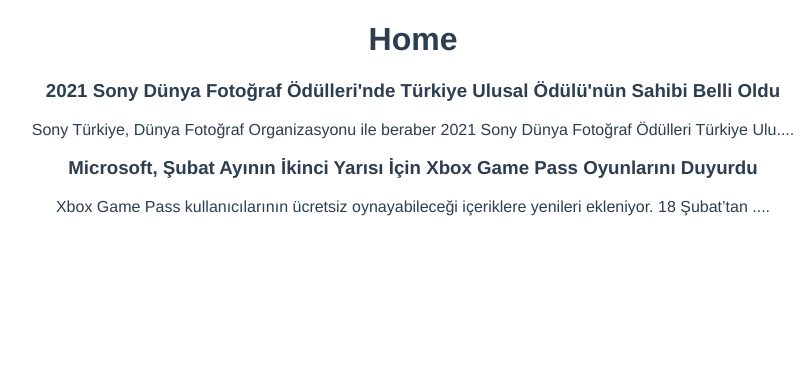
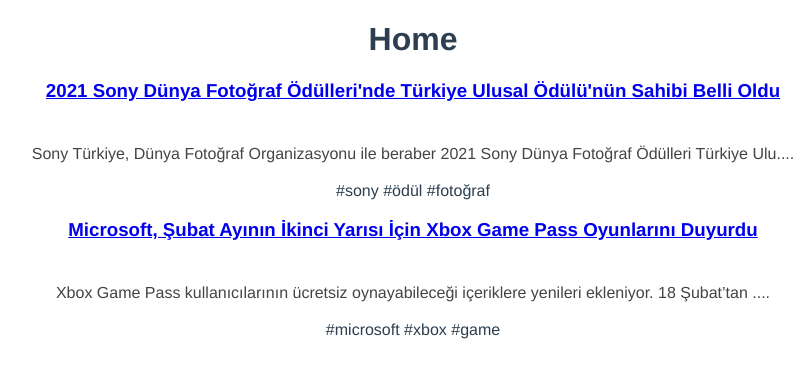
Before and after one commit to emirxmertoglu/emir-blog, a Vue app: page / in a window 1280 px wide. Shown: the top 378 px of the page, without its empty margins (227-1037 px from the left). Built offline with nearby package versions, Linux system fonts and the light colour scheme; data requests are answered from the project's data file.

Commit message:
added reusable composables

```diff
--- a/src/components/SinglePost.vue
+++ b/src/components/SinglePost.vue
@@ -1,7 +1,10 @@
 <template>
   <div class="post">
-    <h3>{{ post.title }}</h3>
+    <router-link :to="{ name: 'Details', params: { id: title } }">
+      <h3>{{ post.title }}</h3>
+    </router-link>
     <p>{{ snippet }}</p>
+    <span v-for="tag in post.tags" :key="tag"> #{{ tag }} </span>
   </div>
 </template>
 
@@ -14,7 +17,15 @@
       return props.post.body.substring(0, 100) + "....";
     });
 
-    return { snippet };
+    const title = computed(() => {
+      return (
+        props.post.title.toLowerCase().split(" ").join("-") +
+        "&id=" +
+        props.post.id
+      );
+    });
+
+    return { snippet, title };
   },
 };
 </script>
--- /dev/null
+++ b/src/composables/getPost.js
@@ -0,0 +1,23 @@
+import { ref } from 'vue'
+
+const getPost = (id) => {
+    const post = ref(null);
+    const error = ref(null);
+
+    const load = async () => {
+        try {
+            let data = await fetch("http://localhost:3000/posts/" + id);
+            if (!data.ok) {
+                throw Error("that post does not exist");
+            }
+            post.value = await data.json();
+        } catch (err) {
+            error.value = err.message;
+            console.log(error.value);
+        }
+    };
+
+    return { post, error, load }
+}
+
+export default getPost
--- /dev/null
+++ b/src/composables/getPosts.js
@@ -0,0 +1,23 @@
+import { ref } from "vue";
+
+const getPosts = () => {
+    const posts = ref([]);
+    const error = ref(null);
+
+    const load = async () => {
+        try {
+            let data = await fetch("http://localhost:3000/posts");
+            if (!data.ok) {
+                throw Error("no data available");
+            }
+            posts.value = await data.json();
+        } catch (err) {
+            error.value = err.message;
+            console.log(error.value);
+        }
+    };
+
+    return { posts, error, load }
+}
+
+export default getPosts
--- a/src/router/index.js
+++ b/src/router/index.js
@@ -1,11 +1,18 @@
 import { createRouter, createWebHistory } from 'vue-router'
 import Home from '../views/Home.vue'
+import Details from '../views/Details.vue'
 
 const routes = [
   {
     path: '/',
     name: 'Home',
     component: Home
+  },
+  {
+    path: '/posts/:id',
+    name: 'Details',
+    component: Details,
+    props: true
   }
 ]
 
--- /dev/null
+++ b/src/views/Details.vue
@@ -0,0 +1,37 @@
+<template>
+  <div v-if="error">{{ error }}</div>
+  <div v-if="post" class="post">
+    <h3>{{ post.title }}</h3>
+    <p class="pre">{{ post.body }}</p>
+  </div>
+</template>
+
+<script>
+import getPost from "../composables/getPost";
+
+export default {
+  props: ["id"],
+  setup(props) {
+    const { post, error, load } = getPost(props.id.split("&id=")[1]);
+    load();
+    return { post, error };
+  },
+};
+</script>
+
+<style>
+.post {
+  max-width: 1200px;
+  margin: 0 auto;
+}
+
+.post p {
+  color: #444;
+  line-height: 1.5em;
+  margin-top: 40px;
+}
+
+.pre {
+  white-space: pre-wrap;
+}
+</style>
--- a/src/views/Home.vue
+++ b/src/views/Home.vue
@@ -12,27 +12,13 @@
 </template>
 
 <script>
-import { ref } from "vue";
 import PostList from "../components/PostList";
+import getPosts from "../composables/getPosts";
+
 export default {
   components: { PostList },
   setup() {
-    const posts = ref([]);
-    const error = ref(null);
-
-    const load = async () => {
-      try {
-        let data = await fetch("http://localhost:3000/posts");
-        if (!data.ok) {
-          throw Error("no data available");
-        }
-        posts.value = await data.json();
-      } catch (err) {
-        error.value = err.message;
-        console.log(error.value);
-      }
-    };
-
+    const { posts, error, load } = getPosts();
     load();
     return { posts, error };
   },
```
